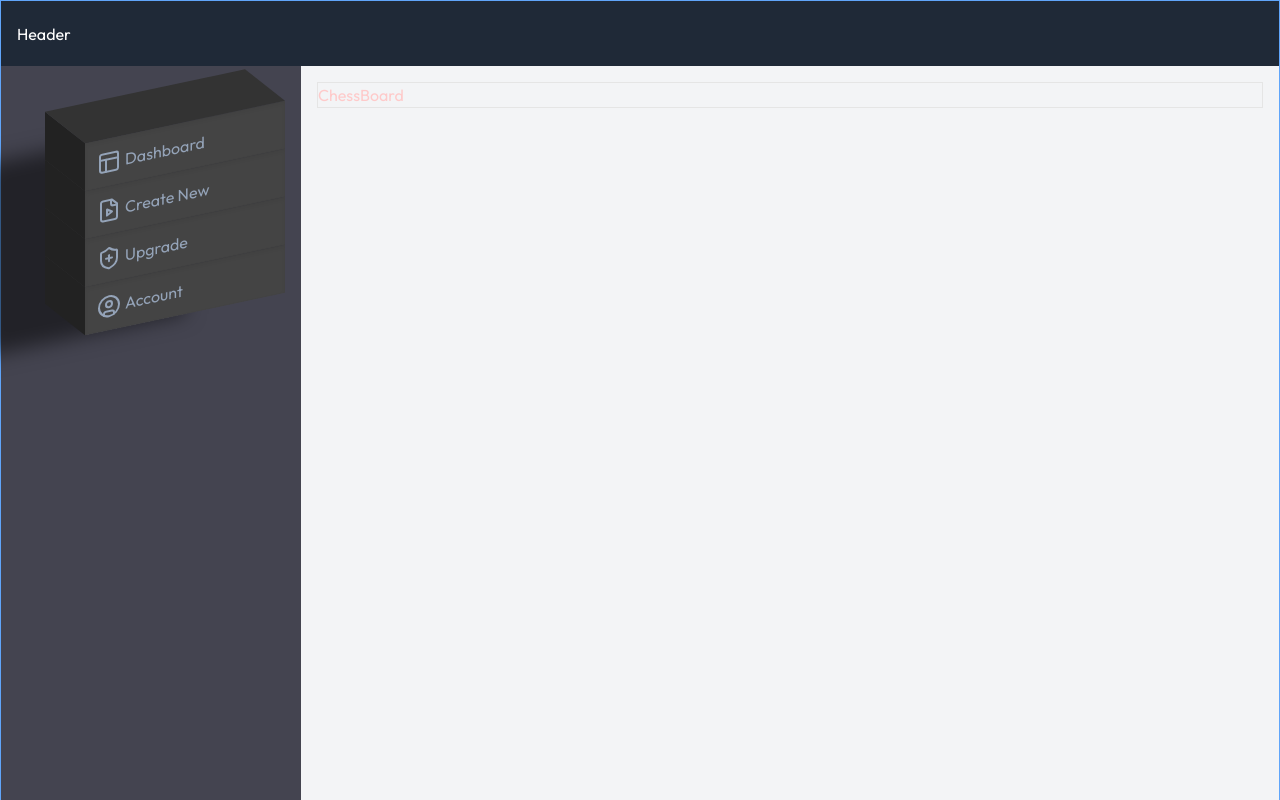
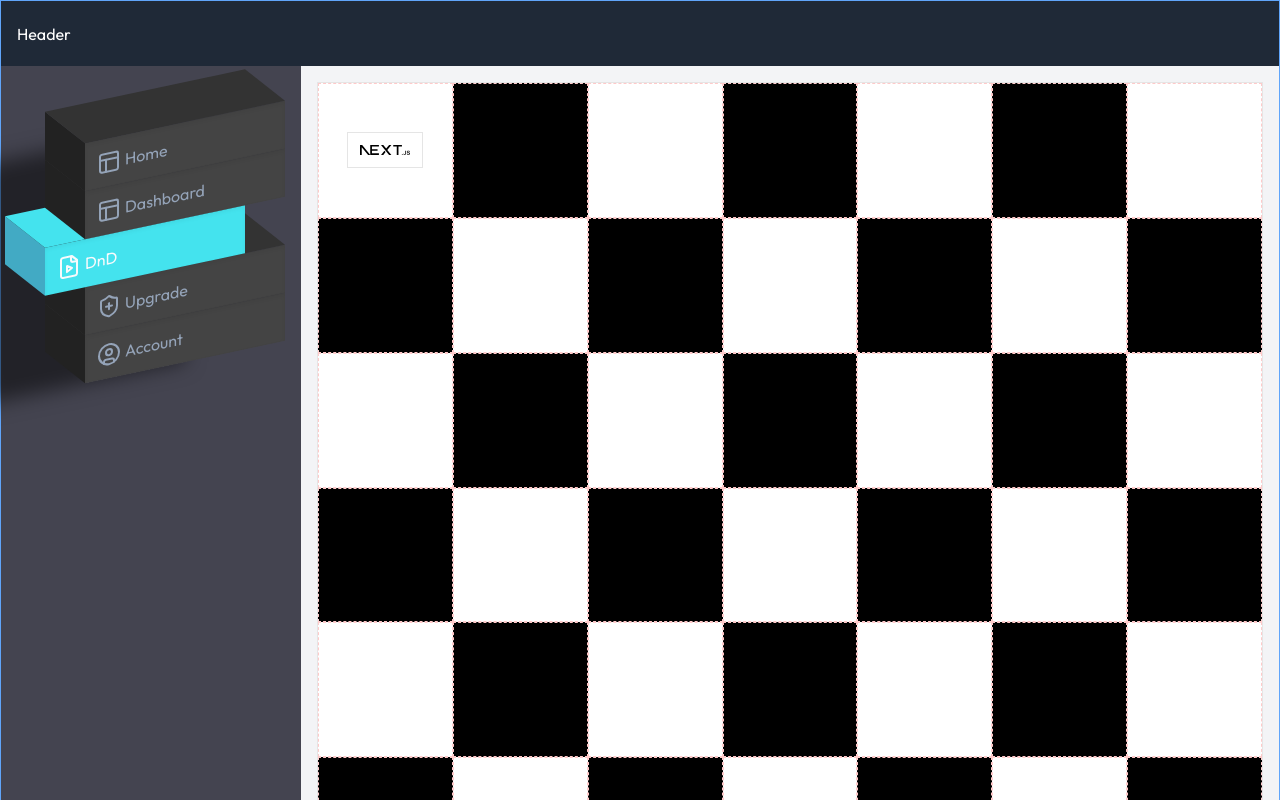
Before and after one commit to Darcyu83/nextjs-15-eslint-prettier, a Next.js app: page /dnd in a window 1280 px wide. Shown: the top 800 px of the page. Built offline with nearby package versions, Linux system fonts and the light colour scheme.

Commit message:
drag and drop 튜토리얼 로직 구현

```diff
--- a/src/app/dnd/_components/ChessBoard.tsx
+++ b/src/app/dnd/_components/ChessBoard.tsx
@@ -1,9 +1,44 @@
-interface IProps {}
+import { useState } from 'react';
+import Knight from './Knight';
+import Square from './Square';
+
+export const DragItemTypes = {
+  KNIGHT: 'knight',
+};
+
+interface IProps {
+  // knightPosition?: [knightX: number, knightY: number];
+}
 
 function ChessBoard(props: IProps) {
+  const [[knightX, knightY], setKnightPosition] = useState<
+    [knightX: number, knightY: number]
+  >([0, 0]);
+  const nByN = 7;
+
   return (
-    <div className='border'>
-      <h1 className='text-red-200'>ChessBoard</h1>
+    <div className='flex flex-wrap border'>
+      {[...Array(nByN * nByN)].map((_, index) => {
+        const x = index % nByN;
+        const y = Math.floor(index / nByN);
+        const widthAndHeight = 100 / nByN + '%';
+        const isBgBlack = (x + y) % 2 === 1;
+        const isKnightHere = x === knightX && y === knightY;
+        return (
+          <Square
+            key={'sqaure_' + index}
+            x={x}
+            y={y}
+            widthAndHeight={widthAndHeight}
+            setKnightPosition={setKnightPosition}
+            index={index}
+            isBgBlack={isBgBlack}
+            // isKnightHere={isKnightHere}
+          >
+            {isKnightHere && <Knight />}
+          </Square>
+        );
+      })}
     </div>
   );
 }
--- /dev/null
+++ b/src/app/dnd/_components/Knight.tsx
@@ -0,0 +1,66 @@
+import Image from 'next/image';
+import { DragPreviewImage, useDrag } from 'react-dnd';
+import { DragItemTypes } from './ChessBoard';
+import { useEffect, useState } from 'react';
+
+interface IProps {}
+
+function Knight(props: IProps) {
+  const [previewImage, setPreviewImage] = useState<string>();
+  const [{ isDragging }, drag, preview] = useDrag(() => ({
+    type: DragItemTypes.KNIGHT,
+    collect: (monitor) => {
+      return {
+        isDragging: !!monitor.isDragging(),
+      };
+    },
+  }));
+
+  useEffect(() => {
+    const canvas = document.createElement('canvas');
+    const size = 100;
+    canvas.width = size;
+    canvas.height = size;
+
+    const ctx = canvas.getContext('2d');
+
+    if (!ctx) return;
+
+    ctx.globalAlpha = 0.3;
+    ctx.fillStyle = 'white';
+    ctx.fillRect(0, 0, size, size);
+
+    ctx.font = ' bold 50px serif';
+    ctx.fillStyle = 'blue';
+    ctx.textAlign = 'center';
+
+    ctx.textBaseline = 'middle';
+    ctx.fillText('HORSE', size / 2, size / 2, 50);
+
+    const dataUrl = canvas.toDataURL();
+
+    setPreviewImage(dataUrl);
+
+    canvas.remove();
+  }, []);
+
+  return (
+    <>
+      {previewImage && (
+        <DragPreviewImage connect={preview} src={previewImage} />
+      )}
+
+      <div
+        ref={(el) => {
+          drag(el);
+        }}
+        className='cursor-grab border bg-white p-3'
+        style={{ opacity: isDragging ? 0.5 : 1 }}
+      >
+        <Image src={'/next.svg'} alt='next logo' width={50} height={50} />
+      </div>
+    </>
+  );
+}
+
+export default Knight;
--- /dev/null
+++ b/src/app/dnd/_components/Square.tsx
@@ -0,0 +1,59 @@
+import { Dispatch, ReactNode, SetStateAction } from 'react';
+import { useDrop } from 'react-dnd';
+import { DragItemTypes } from './ChessBoard';
+
+interface IProps {
+  children?: ReactNode;
+  index: number;
+  x: number;
+  y: number;
+  widthAndHeight: string;
+  isBgBlack: boolean;
+  setKnightPosition: Dispatch<
+    SetStateAction<[knightX: number, knightY: number]>
+  >;
+}
+
+function Square({
+  children,
+  index,
+  x,
+  y,
+  widthAndHeight,
+  isBgBlack,
+  setKnightPosition,
+}: IProps) {
+  const [{ isOver }, drop] = useDrop(
+    {
+      accept: DragItemTypes.KNIGHT,
+
+      drop: () => {
+        setKnightPosition([x, y]);
+      },
+      collect: (monitor) => {
+        return { isOver: !!monitor.isOver() };
+      },
+    },
+    [x, y],
+  );
+  return (
+    <div
+      ref={(el) => {
+        drop(el);
+      }}
+      style={{
+        width: widthAndHeight,
+        aspectRatio: '1/1',
+        background: isBgBlack ? 'black' : 'white',
+      }}
+      className='relative flex items-center justify-center border border-dashed border-red-200'
+    >
+      {children}
+      {isOver && (
+        <div className='absolute z-10 h-full w-full bg-yellow-200 opacity-50'></div>
+      )}
+    </div>
+  );
+}
+
+export default Square;
--- a/src/app/dnd/page.tsx
+++ b/src/app/dnd/page.tsx
@@ -1,12 +1,15 @@
+'use client';
+import { DndProvider } from 'react-dnd';
 import ChessBoard from './_components/ChessBoard';
+import { HTML5Backend } from 'react-dnd-html5-backend';
 
 interface IProps {}
 
 function DND(props: IProps) {
   return (
-    <div>
+    <DndProvider backend={HTML5Backend}>
       <ChessBoard />
-    </div>
+    </DndProvider>
   );
 }
 
--- a/src/app/page.tsx
+++ b/src/app/page.tsx
@@ -1,44 +1,18 @@
 export default function Home() {
   return (
-    <div>
-      <h1>Home</h1>
-      <h1>Home</h1>
-      <h1>Home</h1>
-      <h1>Home</h1>
-      <h1>Home</h1>
-      <h1>Home</h1>
-      <h1>Home</h1>
-      <h1>Home</h1>
-      <h1>Home</h1>
-      <h1>Home</h1>
-      <h1>Home</h1>
-      <h1>Home</h1>
-      <h1>Home</h1>
-      <h1>Home</h1>
-      <h1>Home</h1>
-      <h1>Home</h1>
-      <h1>Home</h1>
-      <h1>Home</h1>
-      <h1>Home</h1>
-      <h1>Home</h1>
-      <h1>Home</h1>
-      <h1>Home</h1>
-      <h1>Home</h1>
-      <h1>Home</h1>
-      <h1>Home</h1>
-      <h1>Home</h1>
-      <h1>Home</h1>
-      <h1>Home</h1>
-      <h1>Home</h1>
-      <h1>Home</h1>
-      <h1>Home</h1>
-      <h1>Home</h1>
-      <h1>Home</h1>
-      <h1>Home</h1>
-      <h1>Home</h1>
-      <h1>Home</h1>
-      <h1>Home</h1>
-      <h1>Home</h1>
+    <div className='mt-3 flex -skew-y-12 flex-col gap-5'>
+      <h1
+        className={[
+          'relative box-border bg-slate-400 p-3 shadow-xl transition-transform',
+          'hover:translate-x-[-40px]',
+
+          'before:absolute before:left-[-40px] before:top-0 before:h-full before:w-[40px] before:origin-right before:skew-y-[45deg] before:bg-lime-200',
+          'after:absolute after:left-0 after:top-[-40px] after:h-[40px] after:w-full after:origin-bottom after:skew-x-[45deg] after:bg-purple-300',
+        ].join(' ')}
+      >
+        <span className='relative'>Home</span>
+      </h1>
+
       <h1>Home</h1>
       <h1>Home</h1>
       <h1>Home</h1>
--- a/src/components/layout/SideNavBar.tsx
+++ b/src/components/layout/SideNavBar.tsx
@@ -14,11 +14,12 @@ interface IProps {}
 function SideNavBar(props: IProps) {
   const path = usePathname();
   const MenuOption = [
+    { id: 0, name: 'Home', path: '/', icon: PanelsTopLeftIcon },
     { id: 1, name: 'Dashboard', path: '/dashboard', icon: PanelsTopLeftIcon },
     {
       id: 2,
-      name: 'Create New',
-      path: '/dashboard/create-new',
+      name: 'DnD',
+      path: '/dnd',
       icon: FileVideo,
     },
     { id: 3, name: 'Upgrade', path: '/upgrade', icon: ShieldPlus },
@@ -35,9 +36,9 @@ function SideNavBar(props: IProps) {
                 className={[
                   `relative box-border w-full cursor-pointer shadow-inner transition-transform duration-300`,
                   'group-hover:translate-x-[-40px] group-hover:bg-[#44a4ee] group-hover:text-slate-50 group-hover:before:bg-[#3989c7] group-hover:after:bg-[#44a4ee]',
-                  'before:absolute before:left-[-40px] before:h-full before:w-[40px] before:origin-right before:skew-y-[45deg] before:bg-[#222]',
+                  'before:absolute before:left-[-40px] before:top-0 before:h-full before:w-[40px] before:origin-right before:skew-y-[45deg] before:bg-[#222]',
                   'after:absolute after:top-[-40px] after:h-[40px] after:w-full after:origin-bottom after:skew-x-[45deg] after:bg-[#333]',
-                  path.includes(config.path)
+                  path === config.path
                     ? 'translate-x-[-40px] bg-[#44e3ee] text-slate-50 before:bg-[#42aac4] after:bg-[#44e3ee]'
                     : 'bg-[#444] text-slate-400',
                 ].join(' ')}
```
